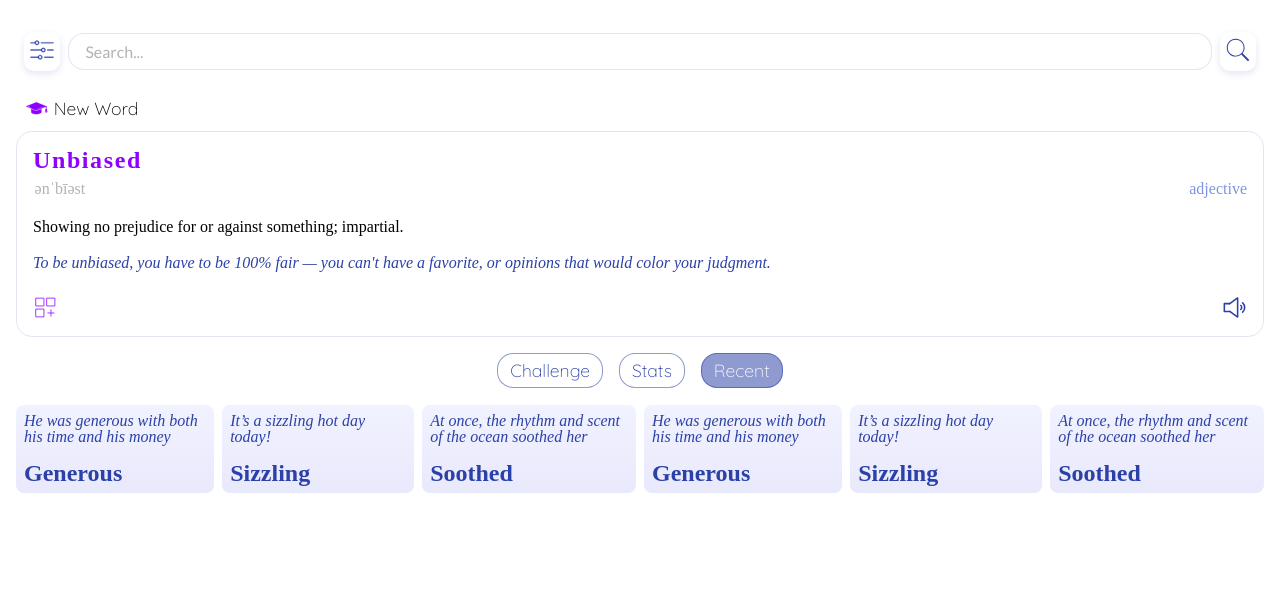
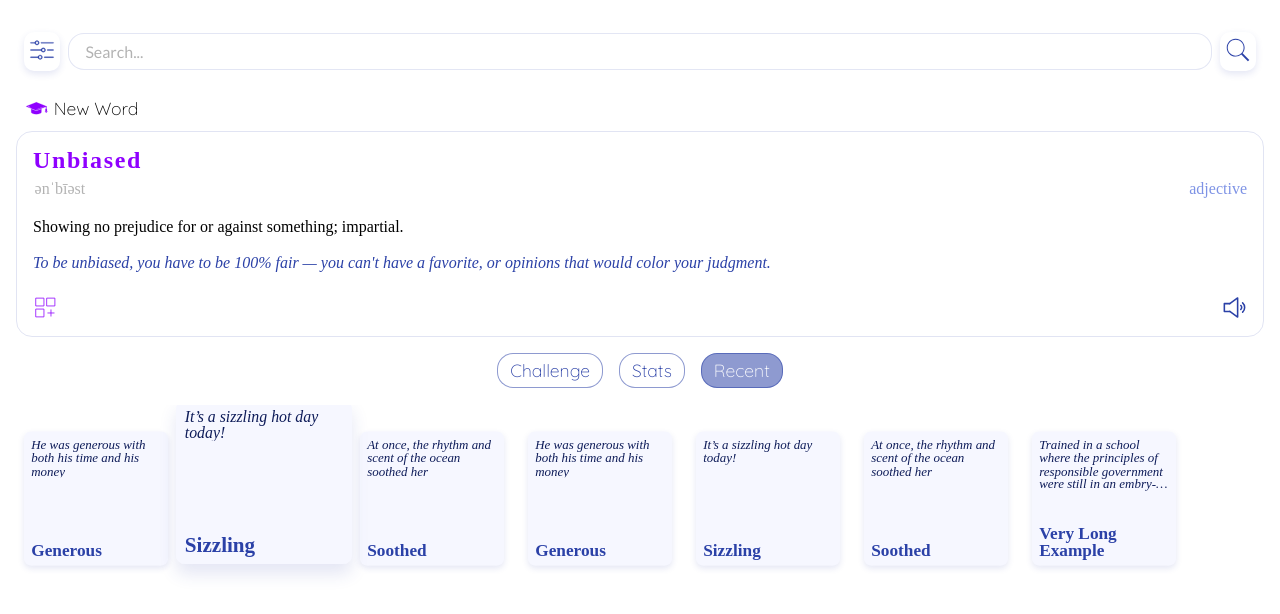
Before and after one commit to ekateryna-rodina/wordbook, a React (Create React App) app in the folder client/: page / in a window 1280 px wide. Both pictures are taken after a click on the item "Recent". Shown: the top 614 px of the page. Built offline with nearby package versions, Linux system fonts and the light colour scheme.

Commit message:
card design

```diff
--- a/client/src/components/Card.style.tsx
+++ b/client/src/components/Card.style.tsx
@@ -1,19 +1,39 @@
 import React from 'react';
 import styled from 'styled-components';
 
-const Container = styled.li`
-  min-width: 12rem;
-  height: 100%;
+const Container = styled.li<{ inViewport: boolean }>`
+  height: 80%;
+  /* overflow: hidden; */
+  display: inline-block;
   border-radius: 0.5rem;
-  background: ${(props) =>
-    `linear-gradient(to bottom, ${props.theme.colors.light}87, ${props.theme.colors.highlight}87)`};
+  background: ${(props) => `${props.theme.colors.light}55`};
   display: flex;
   flex-direction: column;
   justify-content: space-between;
   align-items: flex-start;
+  transform: ${({ inViewport }) =>
+    inViewport ? 'scale(1.1) translateY(-10%)' : 'scale(.9) translateY(0)'};
+  box-shadow: ${(props) =>
+    props.inViewport
+      ? `0 9px 15px ${props.theme.colors.primary}21`
+      : `0 3px 7px ${props.theme.colors.primary}21`};
 `;
-const Card: React.FC<any> = ({ children }) => {
-  return <Container>{children}</Container>;
+const Content = styled.div`
+  max-width: 10rem;
+  width: max-content;
+  height: 100%;
+  hyphens: auto;
+  overflow: hidden;
+`;
+type CardProps = {
+  inViewport: boolean;
+};
+const Card: React.FC<CardProps> = ({ children, inViewport }) => {
+  return (
+    <Container inViewport={inViewport}>
+      <Content>{children}</Content>
+    </Container>
+  );
 };
 
 export default Card;
--- a/client/src/components/Clues/Clues.tsx
+++ b/client/src/components/Clues/Clues.tsx
@@ -26,7 +26,7 @@ type ClueProps = {
   text: string;
 };
 const Clue = ({ text }: ClueProps) => {
-  return <Card>{text}</Card>;
+  return <Card inViewport={true}>{text}</Card>;
 };
 const Clues = () => {
   const { word, clues, examples, partOfSpeech, transcription } = useAppSelector(
--- a/client/src/components/DashboardRecentTab/DashboardRecentTab.tsx
+++ b/client/src/components/DashboardRecentTab/DashboardRecentTab.tsx
@@ -12,27 +12,43 @@ const Word = styled.div`
   color: ${(props) => props.theme.colors.primary};
   padding: 0.5rem;
   text-transform: capitalize;
-  font-size: 1.5rem;
+  font-size: clamp(1rem, 2vw, 1.2rem);
 `;
 const Example = styled.div`
-  padding: 0.5rem;
-  color: ${(props) => props.theme.colors.primary};
+  padding: 0.5rem 0.5rem 0 0.5rem;
+  color: ${(props) => props.theme.colors.dark};
   font-style: italic;
+  font-size: 0.9rem;
+  display: -webkit-box;
+  /* max-width: 100%; */
+  -webkit-line-clamp: 4;
+  -webkit-box-orient: vertical;
+  overflow: hidden;
+  text-overflow: ellipsis;
 `;
 const Container = styled.div<{ show: boolean }>`
   display: ${({ show }) => (show ? 'block' : 'none')};
   height: calc(100% - 5rem);
 `;
-
+const Content = styled.div`
+  display: flex;
+  flex-direction: column;
+  justify-content: space-between;
+  align-items: flex-start;
+  height: 100%;
+`;
 type RecentItemProps = {
   word: string;
   example: string;
+  inViewport: boolean;
 };
-const RecentItem = ({ word, example }: RecentItemProps) => {
+const RecentItem = ({ word, example, inViewport }: RecentItemProps) => {
   return (
-    <Card>
-      <Example>{example}</Example>
-      <Word>{word}</Word>
+    <Card inViewport={inViewport}>
+      <Content>
+        <Example>{example}</Example>
+        <Word>{word}</Word>
+      </Content>
     </Card>
   );
 };
@@ -63,13 +79,21 @@ const DashboardRecentTab = () => {
       word: 'soothed',
       example: 'At once, the rhythm and scent of the ocean soothed her',
     },
+    {
+      word: 'very long example',
+      example:
+        'Trained in a school where the principles of responsible government were still in an embryonic state, where the adroit management of coalitions and cabals was essential to the life of a political party, and where plots and counterplots were looked upon as a regular part of the political game, he acquired a dexterity and skill in managing men that finally gave him an almost autocratic power among his political followers.Trained in a school where the principles of responsible government were still in an embryonic state, where the adroit management of coalitions and cabals was essential to the life of a political party, and where plots and counterplots were looked upon as a regular part of the political game, he acquired a dexterity and skill in managing men that finally gave him an almost autocratic power among his political followers.',
+    },
   ];
   return (
     <Container show={activeTab === DashboardTabs.Recent}>
       <SwipeHint></SwipeHint>
-      <ScrollableHorizontalList height={'10%'}>
-        {recent.map((item) => (
-          <RecentItem {...item} key={item.word + Math.random()} />
+      <ScrollableHorizontalList height={'30%'}>
+        {recent.map((item, idx) => (
+          <RecentItem
+            {...{ ...item, inViewport: idx === 1 }}
+            key={item.word + Math.random()}
+          />
         ))}
       </ScrollableHorizontalList>
     </Container>
--- a/client/src/components/ScrollableHorizontalList.style.tsx
+++ b/client/src/components/ScrollableHorizontalList.style.tsx
@@ -2,7 +2,7 @@ import React from 'react';
 import styled from 'styled-components';
 
 const List = styled.ul<{ height: string }>`
-  height: ${({ height }) => height}:;
+  height: ${({ height }) => height};
   overflow: auto;
   display: flex;
   flex-direction: columns;
```
